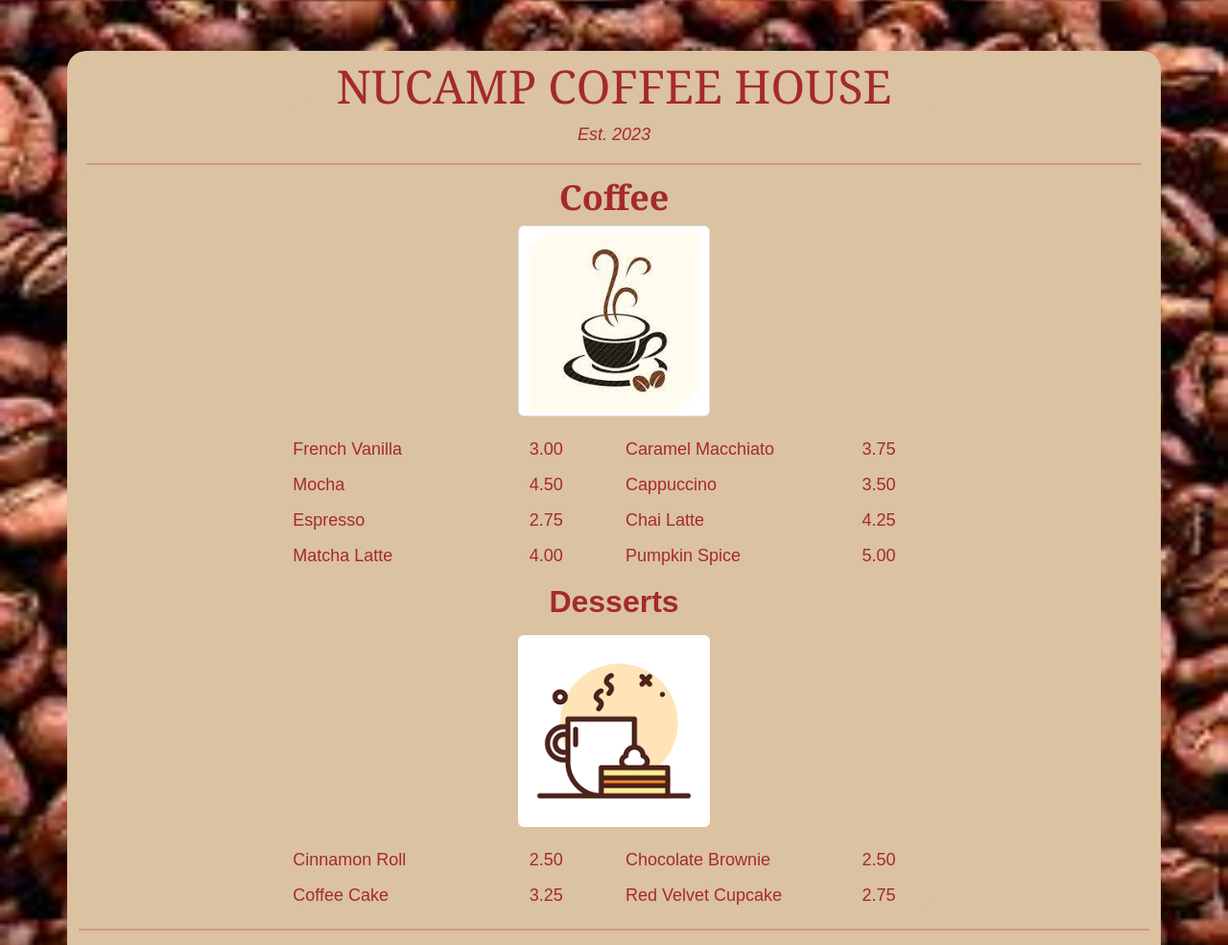
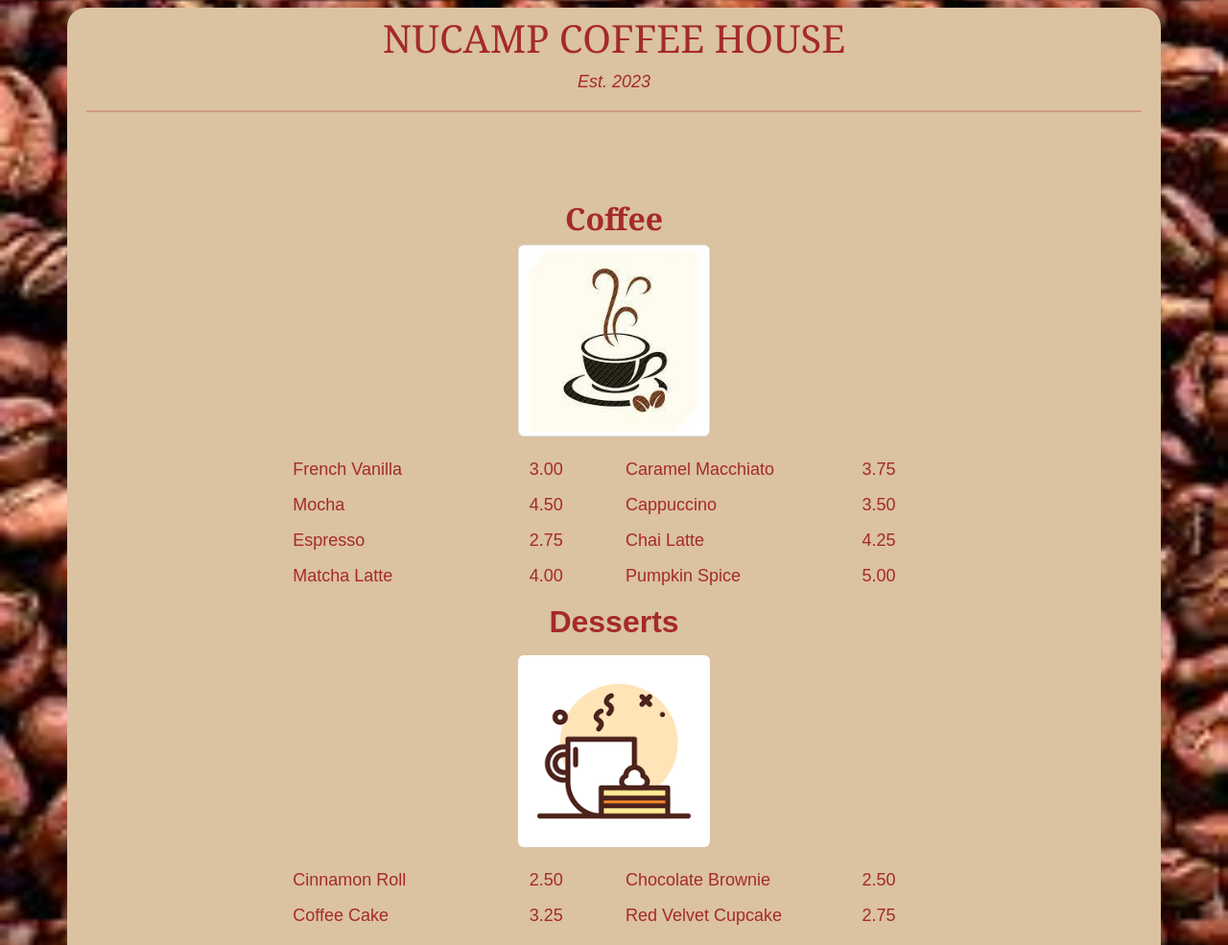
Before and after one commit to cazaresmr/nucamp-cafe, a plain HTML site: page index.html in a window 1280 px wide. Shown: the top 985 px of the page at 96% size. Drawn offline with nearby package versions, Linux system fonts and the light colour scheme.

Commit message:
Commented out unnecessary CSS styles

```diff
--- a/styles.css
+++ b/styles.css
@@ -1,6 +1,6 @@
     body {
       font-family: Arial, Helvetica, sans-serif;
-      padding-top: 45px;
+      /* padding-top: 45px; */
       background: url('./beans.jpeg') center center fixed no-repeat;
       background-size: cover;
       background-color: #fff;
@@ -13,13 +13,13 @@
     }
 
     h1 {
-      font-size: 48px;
+      /* font-size: 48px; */
       font-family: Georgia, 'Times New Roman', Times, serif;
     }
 
     .coffee {
       margin-top: 5rem;
-      font-size: 36px;
+      /* font-size: 36px; */
       font-family: Georgia, 'Times New Roman', Times, serif;
     }
 
@@ -29,7 +29,7 @@
     }
 
     main {
-      margin-top: -80px;
+      /* margin-top: -80px; */
     }
 
     .menu {
```
